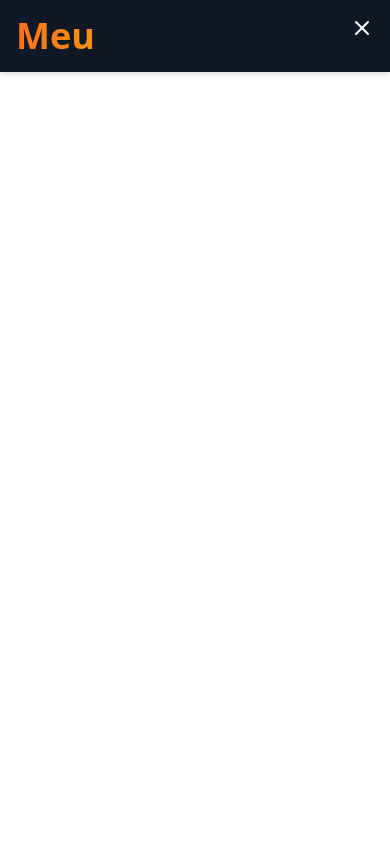
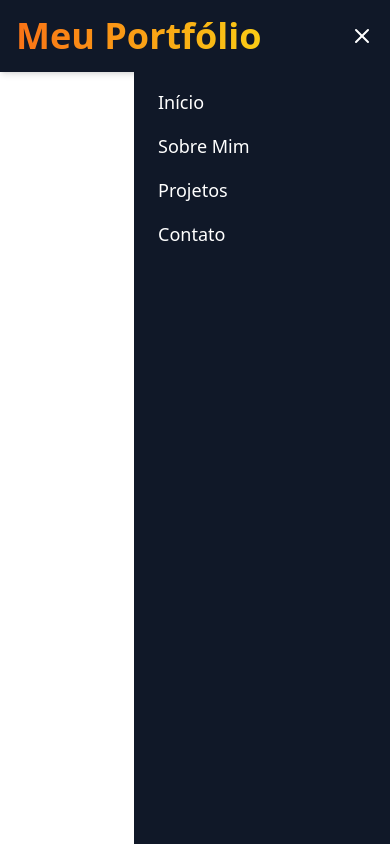
Before and after one commit to arnaldoliro/personal-site, a Next.js app: page / in a window 390 px wide. Both pictures are taken after a click on the button "Toggle menu". Built offline with nearby package versions, Linux system fonts and the light colour scheme.

Commit message:
feat: animating buttons and fixing responsiveness bugs

```diff
--- a/package.json
+++ b/package.json
@@ -9,6 +9,7 @@
     "lint": "next lint"
   },
   "dependencies": {
+    "framer-motion": "^12.19.2",
     "lucide-react": "^0.525.0",
     "next": "15.3.4",
     "react": "^19.0.0",
--- a/src/components/Header/index.tsx
+++ b/src/components/Header/index.tsx
@@ -1,11 +1,31 @@
 "use client";
 
-import { useState } from "react";
+import { useEffect, useState } from "react";
 import { Menu, X } from "lucide-react";
 import NavbarLinks from "../NavbarLinks";
+import MobileMenu from "../MobileMenu"
+import { AnimatePresence, motion } from "framer-motion";
 
 export default function Header() {
   const [isOpen, setIsOpen] = useState(false);
+  const [isMobile, setIsMobile] = useState(true)
+
+  useEffect(() => {
+    const handleResize = () => {
+      const mobile = window.innerWidth < 768
+      setIsMobile(mobile)
+
+      if (!mobile && isOpen) {
+        setIsOpen(false) // fecha o menu se a tela for grande
+      }
+    }
+
+    // roda logo no carregamento
+    handleResize()
+
+    window.addEventListener("resize", handleResize)
+    return () => window.removeEventListener("resize", handleResize)
+  }, [isOpen])
 
   return (
     <header className="fixed top-0 left-0 w-full shadow-md bg-opacity-80 backdrop-blur-md bg-gray-900 z-50 font-sans">
@@ -15,31 +35,31 @@ export default function Header() {
             Meu Portfólio
           </a>
 
+          <div className="hidden md:block">
             <NavbarLinks />
+          </div>
 
           <button
             onClick={() => setIsOpen(!isOpen)}
             className="md:hidden text-white"
+            aria-label="Toggle menu"
           >
-            {isOpen ? <X size={24} /> : <Menu size={24} />}
+          <AnimatePresence mode="wait" initial={false}>
+            <motion.div
+                key={isOpen ? "close" : "menu"}
+                initial={{ opacity: 0, rotate: -90, scale: 0.8 }}
+                animate={{ opacity: 1, rotate: 0, scale: 1 }}
+                exit={{ opacity: 0, rotate: 90, scale: 0.8 }}
+                transition={{ duration: 0.1 }}
+            >
+                {isOpen ? <X size={24} /> : <Menu size={24} />}
+            </motion.div>
+          </AnimatePresence>
           </button>
         </nav>
       </div>
 
-      {/* Mobile Menu */}
-      <div className={`md:hidden fixed top-0 right-0 w-3/4 h-full bg-gray-900 z-50 transition-transform duration-300 ${isOpen ? 'translate-x-0' : 'translate-x-full'}`}>
-        <div className="flex justify-end p-4">
-          <button onClick={() => setIsOpen(false)}>
-            <X size={24} className="text-white" />
-          </button>
-        </div>
-        <div className="flex flex-col space-y-4 p-8">
-          <a href="#home" className="text-white text-lg" onClick={() => setIsOpen(false)}>Início</a>
-          <a href="#about" className="text-white text-lg" onClick={() => setIsOpen(false)}>Sobre Mim</a>
-          <a href="#projects" className="text-white text-lg" onClick={() => setIsOpen(false)}>Projetos</a>
-          <a href="#contact" className="text-white text-lg" onClick={() => setIsOpen(false)}>Contato</a>
-        </div>
-      </div>
+      {isMobile  && <MobileMenu isOpen={isOpen} setIsOpen={setIsOpen} />}
     </header>
   );
 }
--- /dev/null
+++ b/src/components/MobileMenu/index.tsx
@@ -0,0 +1,39 @@
+// components/MobileMenu.tsx
+import { motion, AnimatePresence } from "framer-motion"
+import { navLinks } from "@/data/navlinks"
+
+export default function MobileMenu({
+  isOpen,
+  setIsOpen,
+}: {
+  isOpen: boolean
+  setIsOpen: (open: boolean) => void
+}) {
+  return (
+    <AnimatePresence>
+      {isOpen && (
+        <motion.aside
+          initial={{ x: "100%" }}
+          animate={{ x: 0 }}
+          exit={{ x: "100%" }}
+          transition={{ type: "tween", duration: 0.2 }}
+          className="fixed top-16 right-0 w-64 h-screen bg-gray-900 text-white p-6 z-50 flex flex-col space-y-6 overflow-y-auto"
+        >
+          <nav className="flex flex-col gap-4">
+            {navLinks.map((item) => (
+              <a
+                key={item.href}
+                href={item.href}
+                className="relative group text-lg font-medium hover:text-yellow-400 transition-colors"
+                onClick={() => setIsOpen(false)}
+              >
+                {item.label}
+                <span className="absolute left-0 bottom-0 h-0.5 w-0 bg-gradient-to-r from-orange-500 to-yellow-400 group-hover:w-full transition-all duration-300 ease-out"></span>
+              </a>
+            ))}
+          </nav>
+        </motion.aside>
+      )}
+    </AnimatePresence>
+  )
+}
--- a/src/components/NavbarLinks/index.tsx
+++ b/src/components/NavbarLinks/index.tsx
@@ -1,14 +1,9 @@
-const navItems = [
-  { href: "#home", label: "Início" },
-  { href: "#about", label: "Sobre Mim" },
-  { href: "#projects", label: "Projetos" },
-  { href: "#contact", label: "Contato" },
-]
+import { navLinks } from "@/data/navlinks"
 
 export default function NavbarLinks() {
   return (
     <div className="hidden md:flex items-center space-x-6">
-      {navItems.map((item) => (
+      {navLinks.map((item) => (
         <a
           key={item.href}
           href={item.href}
--- /dev/null
+++ b/src/data/navlinks.ts
@@ -0,0 +1,6 @@
+export const navLinks = [
+  { href: "#home", label: "Início" },
+  { href: "#about", label: "Sobre Mim" },
+  { href: "#projects", label: "Projetos" },
+  { href: "#contact", label: "Contato" },
+];
```
Also changed, not shown: 1 other file (tests, documents, lock files or other folders).
